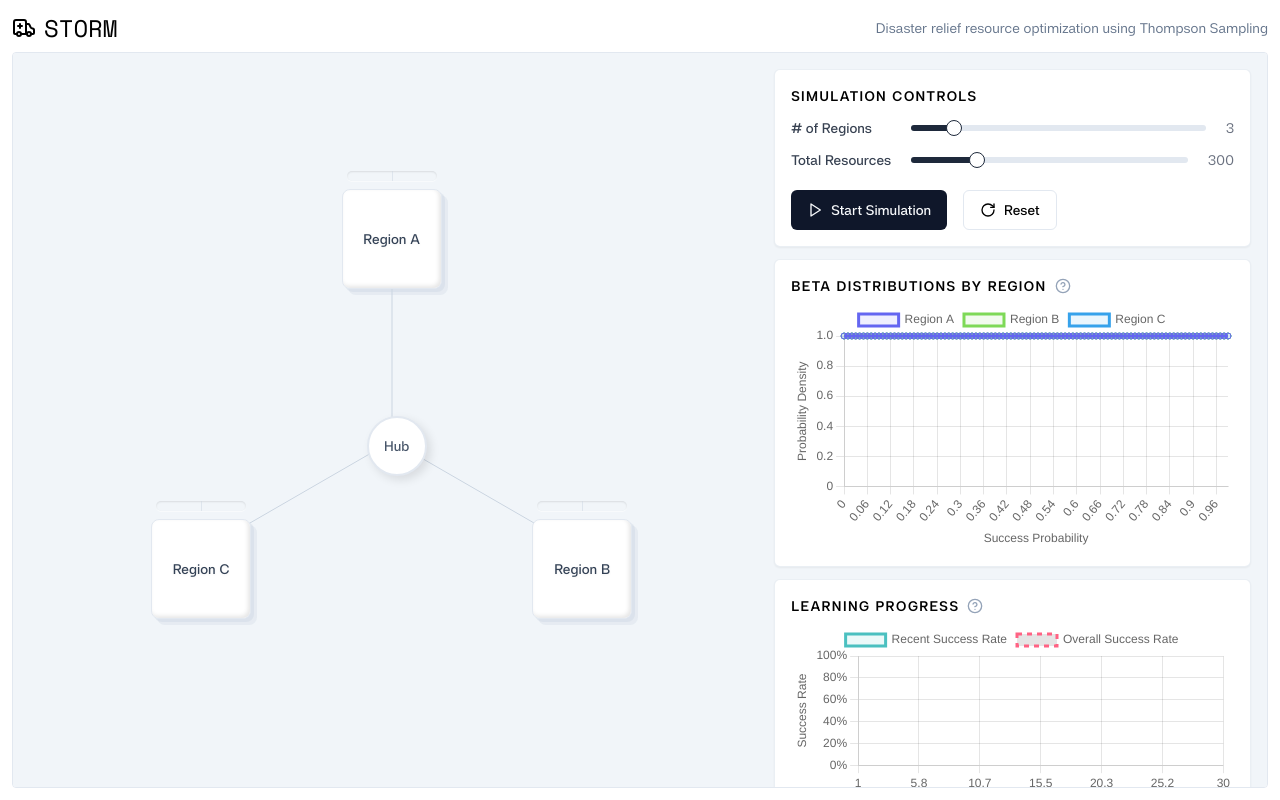
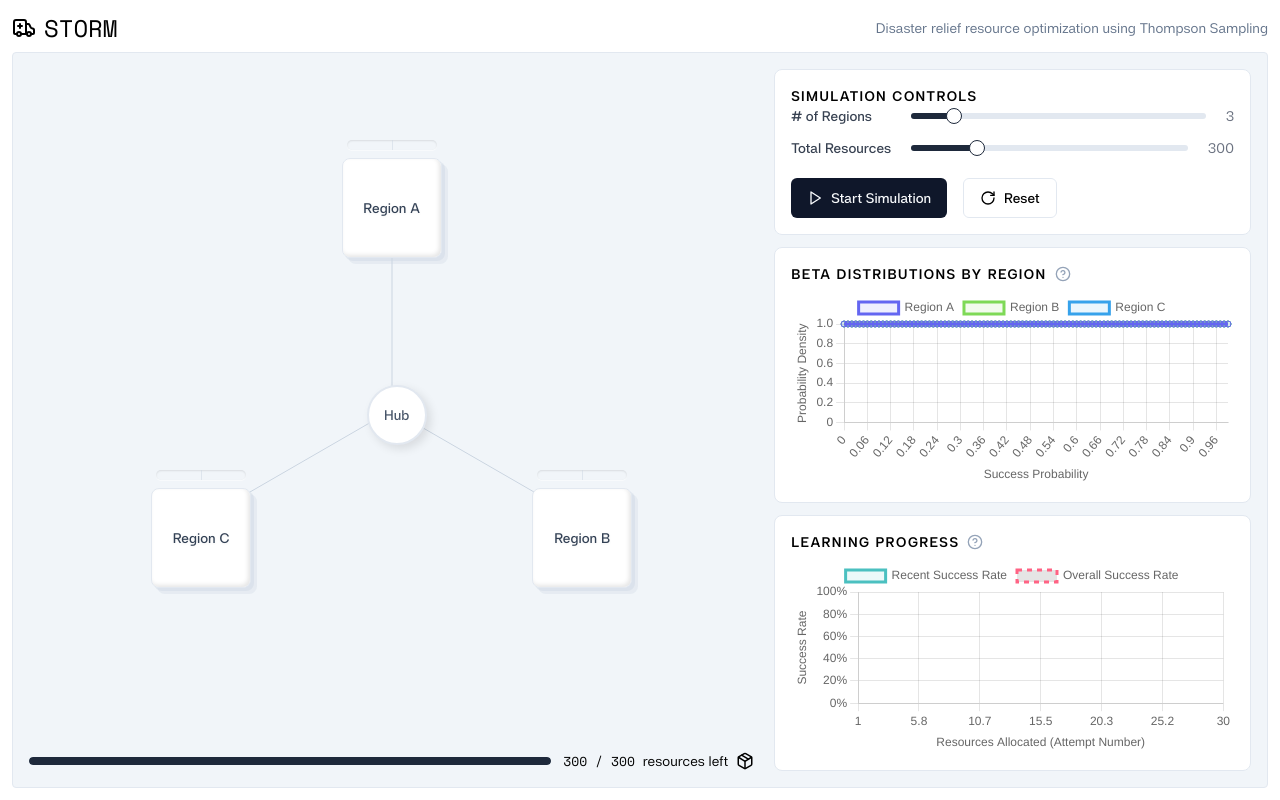
Before and after one commit to Tina-Mai/storm, a Next.js app: page / in a window 1280 px wide. Built offline with nearby package versions, Linux system fonts and the light colour scheme.

Commit message:
dynamic chart height

```diff
--- a/src/app/page.tsx
+++ b/src/app/page.tsx
@@ -23,7 +23,7 @@ export default function Home() {
 				<p className="text-sm text-slate-500">Disaster relief resource optimization using Thompson Sampling</p>
 			</header>
 			<div className="flex-grow overflow-y-auto w-full bg-slate-100 border border-slate-200 rounded p-4">
-				<div className="grid grid-cols-5 gap-5">
+				<div className="grid grid-cols-5 h-full gap-5">
 					{/* Status Column  */}
 					<div className="relative col-span-3 vertical gap-3 justify-between">
 						<div />
@@ -37,10 +37,16 @@ export default function Home() {
 					</div>
 
 					{/* Charts Column */}
-					<div className="col-span-2 vertical gap-3">
+					<div className="col-span-2 vertical gap-3 h-full">
 						<ControlPanel />
-						<BetaDistributionChart />
-						<LearningChart />
+						<div className="flex-grow vertical gap-3">
+							<div className="flex-1">
+								<BetaDistributionChart />
+							</div>
+							<div className="flex-1">
+								<LearningChart />
+							</div>
+						</div>
 					</div>
 				</div>
 			</div>
--- a/src/components/BetaDistributionChart.tsx
+++ b/src/components/BetaDistributionChart.tsx
@@ -7,6 +7,7 @@ import { useGlobal } from "@/context/globalContext";
 import Card from "@/components/ui/card";
 import { TooltipItem } from "chart.js";
 import TooltipComponent from "@/components/Tooltip";
+import { useEffect, useState } from "react";
 
 ChartJS.register(CategoryScale, LinearScale, PointElement, LineElement, Title, Tooltip, Legend);
 
@@ -25,6 +26,16 @@ const REGION_COLORS = [
 
 export default function BetaDistributionChart() {
 	const { regions } = useGlobal();
+	const [key, setKey] = useState(0);
+
+	useEffect(() => {
+		const handleResize = () => {
+			setKey((prev) => prev + 1);
+		};
+
+		window.addEventListener("resize", handleResize);
+		return () => window.removeEventListener("resize", handleResize);
+	}, []);
 
 	const xValues = Array.from({ length: 100 }, (_, i) => i / 100);
 
@@ -58,11 +69,7 @@ export default function BetaDistributionChart() {
 
 	const options: ChartOptions<"line"> = {
 		responsive: true,
-		maintainAspectRatio: true,
-		aspectRatio: 1.8,
-		animation: {
-			duration: 750,
-		},
+		maintainAspectRatio: false,
 		plugins: {
 			legend: {
 				position: "top",
@@ -99,9 +106,8 @@ export default function BetaDistributionChart() {
 	};
 
 	return (
-		<Card>
-			<div className="vertical gap-1 -mb-1">
-				<div className="horizontal items-center gap-2">
+		<Card className="h-full flex flex-col">
+			<div className="horizontal items-center gap-2 mb-2">
 				<h2 className="font-semibold text-sm uppercase tracking-widest">Beta Distributions by Region</h2>
 				<TooltipComponent>
 					<div className="vertical text-xs text-gray-600 gap-1">
@@ -115,9 +121,9 @@ export default function BetaDistributionChart() {
 					</div>
 				</TooltipComponent>
 			</div>
-				{/* <p className="text-xs text-gray-500">Higher peaks and rightward shifts indicate more successful regions</p> */}
+			<div className="relative flex-grow min-h-0">
+				<Line key={key} data={data} options={options} />
 			</div>
-			<Line data={data} options={options} />
 		</Card>
 	);
 }
--- a/src/components/LearningChart.tsx
+++ b/src/components/LearningChart.tsx
@@ -7,11 +7,22 @@ import { useGlobal } from "@/context/globalContext";
 import { TooltipItem } from "chart.js";
 import Card from "@/components/ui/card";
 import TooltipComponent from "@/components/Tooltip";
+import { useEffect, useState } from "react";
 
 ChartJS.register(CategoryScale, LinearScale, PointElement, LineElement, Title, Tooltip, Legend, ScatterController);
 
 export default function LearningChart() {
 	const { rewardHistory, totalResources } = useGlobal();
+	const [key, setKey] = useState(0); // Add a key to force re-render
+
+	useEffect(() => {
+		const handleResize = () => {
+			setKey((prev) => prev + 1); // Force re-render on window resize
+		};
+
+		window.addEventListener("resize", handleResize);
+		return () => window.removeEventListener("resize", handleResize);
+	}, []);
 
 	// Calculate moving average
 	const windowSize = 10;
@@ -53,8 +64,7 @@ export default function LearningChart() {
 
 	const options: ChartOptions<"line"> = {
 		responsive: true,
-		maintainAspectRatio: true,
-		aspectRatio: 2.3,
+		maintainAspectRatio: false,
 		plugins: {
 			legend: {
 				position: "top",
@@ -99,8 +109,8 @@ export default function LearningChart() {
 	};
 
 	return (
-		<Card>
-			<div className="horizontal items-center gap-2 -mb-1">
+		<Card className="h-full flex flex-col">
+			<div className="horizontal items-center gap-2 mb-2">
 				<h2 className="font-semibold text-sm uppercase tracking-widest">Learning Progress</h2>
 				<TooltipComponent>
 					<div className="vertical text-xs text-gray-600 gap-1">
@@ -113,7 +123,9 @@ export default function LearningChart() {
 					</div>
 				</TooltipComponent>
 			</div>
-			<Line data={data} options={options} />
+			<div className="relative flex-grow min-h-0">
+				<Line key={key} data={data} options={options} />
+			</div>
 		</Card>
 	);
 }
--- a/src/components/ui/card.tsx
+++ b/src/components/ui/card.tsx
@@ -1,5 +1,8 @@
-const Card = ({ children }: { children: React.ReactNode }) => {
-	return <div className="vertical p-4 bg-white border border-slate-200/70 rounded-md shadow-sm gap-3">{children}</div>;
-};
+interface CardProps {
+	children: React.ReactNode;
+	className?: string;
+}
 
-export default Card;
+export default function Card({ children, className = "" }: CardProps) {
+	return <div className={`bg-white rounded-lg border border-slate-200 p-4 ${className}`}>{children}</div>;
+}
```
Lines whose indentation alone changed are shown as unchanged.
